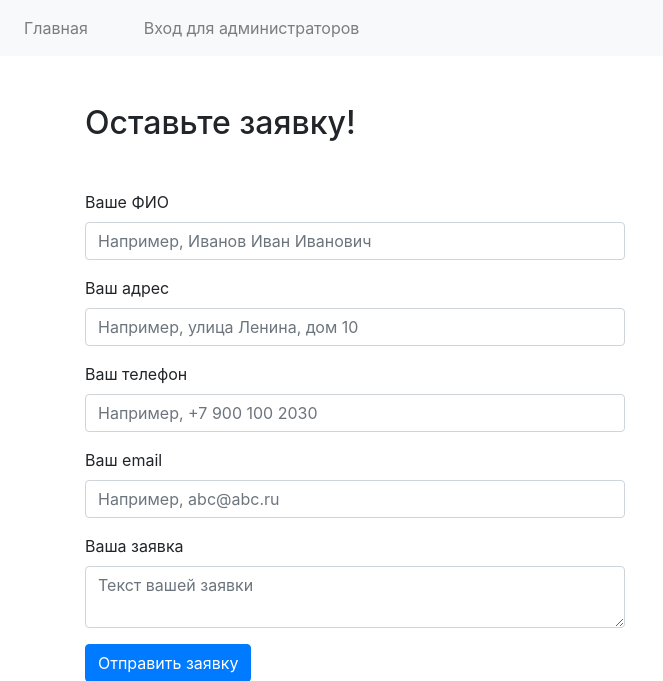
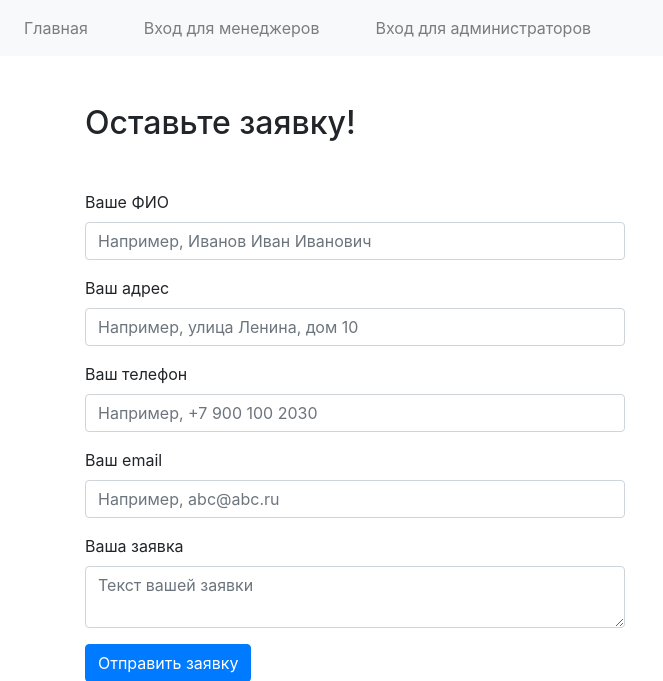
Before and after one commit to timmyru/sum1, a PHP site: page /index.php in a window 1280 px wide. Shown: the top 681 px of the page, without its empty margins (0-663 px from the left). Run offline with PHP 8.4, Linux system fonts and the light colour scheme.

Commit message:
Add files via upload

```diff
--- a/_nav.php
+++ b/_nav.php
@@ -6,6 +6,7 @@ session_start();
     <div class="collapse navbar-collapse" id="navbarNavAltMarkup">
         <div class="navbar-nav">
             <a class="nav-item nav-link" href="index.php">Главная</a>
+            <a class="nav-item nav-link pl-5" href="manager-login.php"><?= isset($_SESSION['manager.login']) ? 'Список заявок для менеджеров' : 'Вход для менеджеров'; ?></a>
             <a class="nav-item nav-link pl-5" href="admin-login.php"><?= isset($_SESSION['login']) ? 'Админка' : 'Вход для администраторов'; ?></a>
         </div>
     </div>
```
